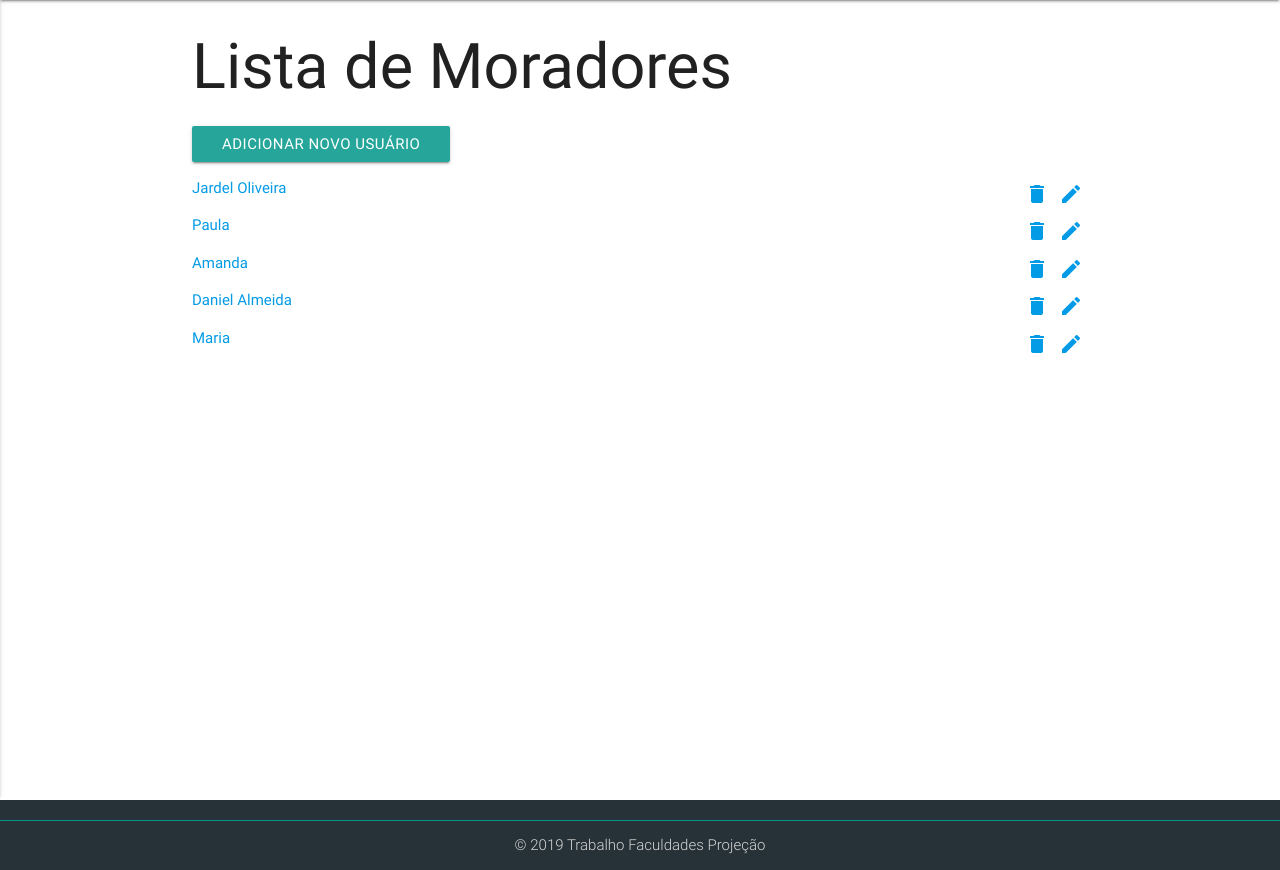
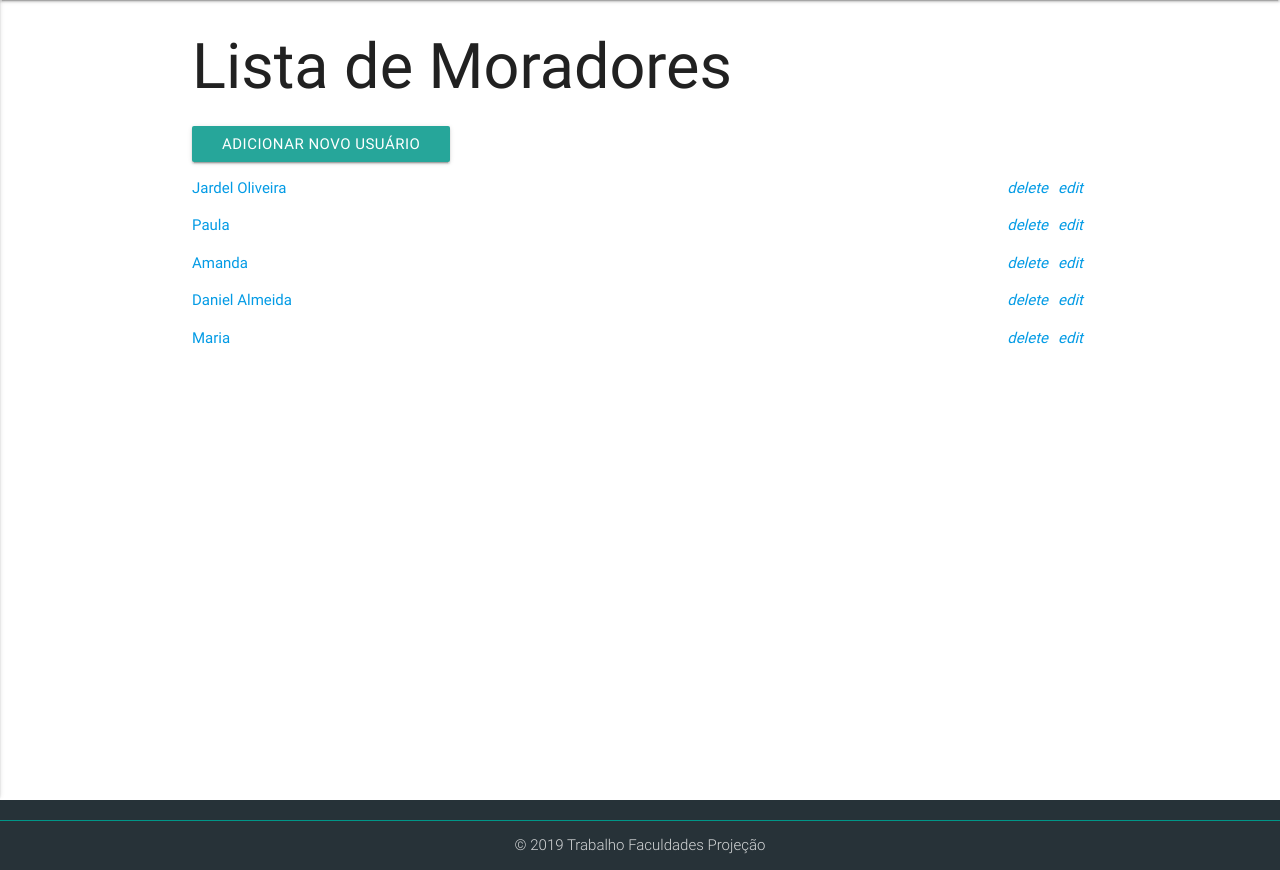
Before and after one commit to jardel-oliveira/unicond, a Django app: page /dashboard/ in a window 1280 px wide. Shown: the part 64-934 px from the top of the page. Run offline with Django 3.2, Linux system fonts and the light colour scheme; a user stored in the database is signed in; data comes from the database, SQL or seed files in the repository; some libraries are stand-ins or nearby versions.

Commit message:
NewDeplofacivy

```diff
--- a/core/templates/core/dashboard.html
+++ b/core/templates/core/dashboard.html
@@ -20,7 +20,7 @@
   <meta name="viewport" content="width=device-width, initial-scale=1.0" />
   <title>UniCond</title>
   <!-- Material Icon CDN -->
-  <link href="https://fonts.googleapis.com/icon?family=Material+Icons" rel="stylesheet">
+
   <!-- Materialize CSS CDN -->
   <link rel="stylesheet" href="https://cdnjs.cloudflare.com/ajax/libs/materialize/0.100.2/css/materialize.min.css">
   <!-- css customizado-->
--- a/core/templates/core/editmorador.html
+++ b/core/templates/core/editmorador.html
@@ -20,7 +20,7 @@
   <meta name="viewport" content="width=device-width, initial-scale=1.0" />
   <title>UniCond</title>
   <!-- Material Icon CDN -->
-  <link href="https://fonts.googleapis.com/icon?family=Material+Icons" rel="stylesheet">
+
   <!-- Materialize CSS CDN -->
   <link rel="stylesheet" href="https://cdnjs.cloudflare.com/ajax/libs/materialize/0.100.2/css/materialize.min.css">
   <!-- css customizado-->
--- a/core/templates/core/morador.html
+++ b/core/templates/core/morador.html
@@ -19,7 +19,7 @@
   <meta name="viewport" content="width=device-width, initial-scale=1.0" />
   <title>UniCond</title>
   <!-- Material Icon CDN -->
-  <link href="https://fonts.googleapis.com/icon?family=Material+Icons" rel="stylesheet">
+
   <!-- Materialize CSS CDN -->
   <link rel="stylesheet" href="https://cdnjs.cloudflare.com/ajax/libs/materialize/0.100.2/css/materialize.min.css">
   <!-- css customizado-->
--- a/core/templates/core/novomorador.html
+++ b/core/templates/core/novomorador.html
@@ -20,7 +20,7 @@
   <meta name="viewport" content="width=device-width, initial-scale=1.0" />
   <title>UniCond</title>
   <!-- Material Icon CDN -->
-  <link href="https://fonts.googleapis.com/icon?family=Material+Icons" rel="stylesheet">
+
   <!-- Materialize CSS CDN -->
   <link rel="stylesheet" href="https://cdnjs.cloudflare.com/ajax/libs/materialize/0.100.2/css/materialize.min.css">
   <!-- css customizado-->
--- a/templates/registration/login.html
+++ b/templates/registration/login.html
@@ -9,7 +9,7 @@
     <meta name="viewport" content="width=device-width, initial-scale=1.0" />
     <title>UniCond</title>
     <!-- Material Icon CDN -->
-    <link href="https://fonts.googleapis.com/icon?family=Material+Icons" rel="stylesheet">
+
     <!-- Materialize CSS CDN -->
     <link rel="stylesheet" href="https://cdnjs.cloudflare.com/ajax/libs/materialize/0.100.2/css/materialize.min.css">
     <!-- css customizado-->
```
